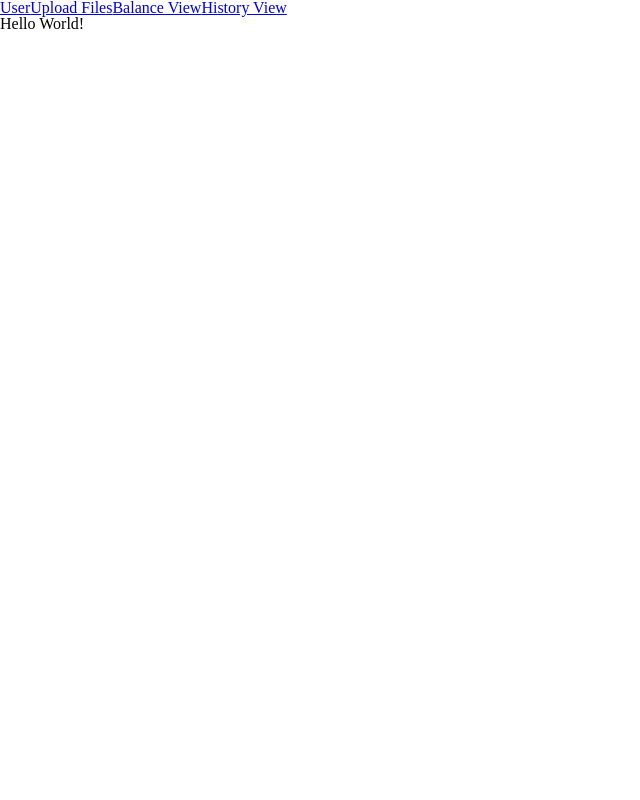
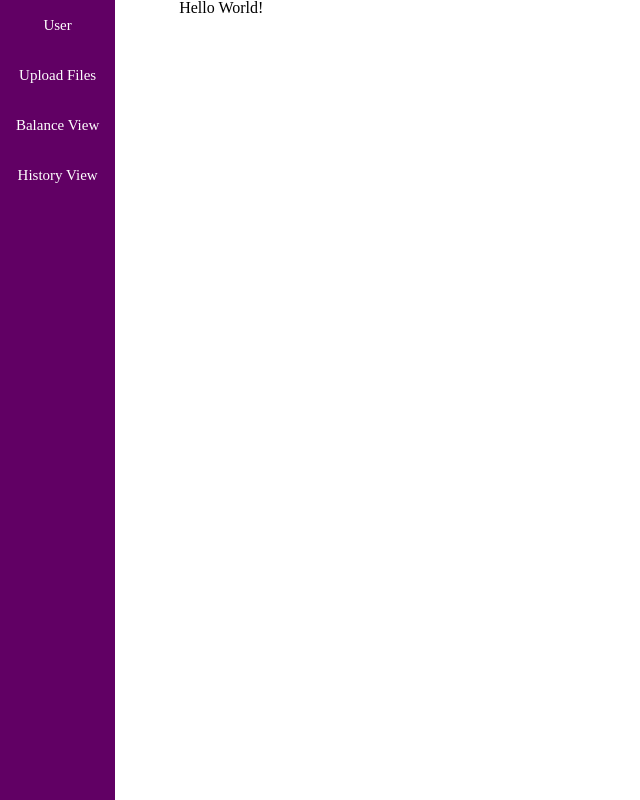
Before and after one commit to Titowisk/budget_app, a Django app: page / in a window 1280 px wide. Shown: the whole page, without its empty margins (0-640 px from the left). Run offline with Django 3.2, Linux system fonts and the light colour scheme.

Commit message:
Add style to the base.html

```diff
--- a/core/static/core/css/core.css
+++ b/core/static/core/css/core.css
@@ -1,6 +1,55 @@
+
+
+*, *:before, *:after {
+    -webkit-box-sizing: border-box;
+    -moz-box-sizing: border-box;
+    box-sizing: border-box;
+  }
+
+body {
+    display: flex;
+    height: 100%;
+}
+
+a {
+    text-decoration: none;
+    cursor: pointer;
+}
+
+.menu {
+    display: flex;
+    flex-direction: column;
+    height: 100vh;
+    width: 10%;
+    background-color: #610064;
+}
 
 .menu__list {
     display: flex;
-    flex-direction: row;
+    flex-direction: column;
 
 }
+
+.menu__item {
+    display: flex;
+    align-items: center;
+    justify-content: center;
+    height: 50px;
+    width: 100%;
+    font-size: 15px;
+
+}
+
+.menu__item a {
+    color: #fff;
+}
+
+.container {
+    display: flex;
+    flex-direction: column;
+    height: 100vh;
+    width: 90%;
+    /* background-color: #82b0d4; */
+    margin-right: 5%;
+    margin-left: 5%;
+}
```
